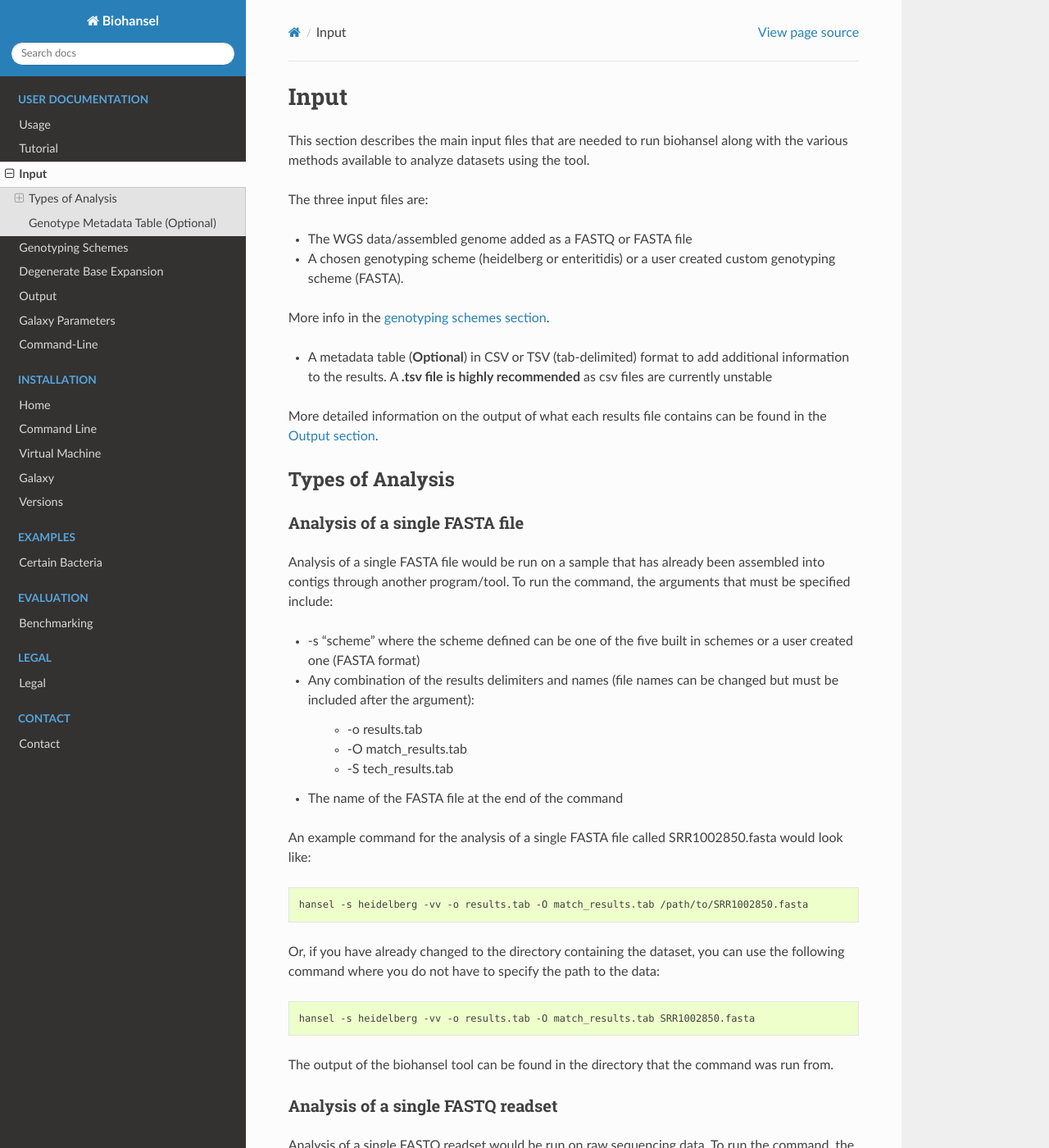
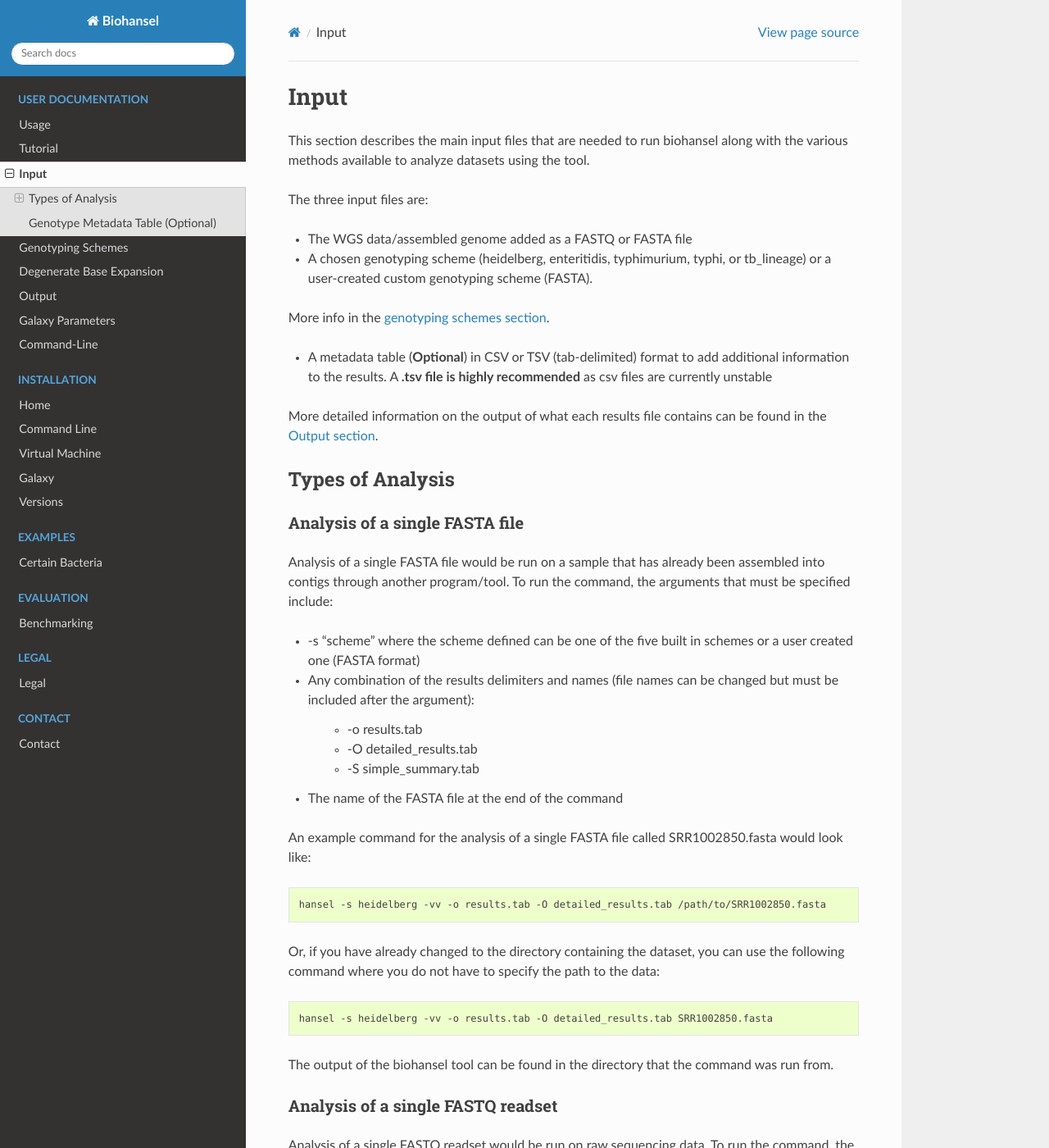
Before and after one commit to phac-nml/biohansel, a Sphinx documentation site: the page built from docs/source/user-docs/input.rst, in a window 1280 px wide and 1400 px high. Shown: the whole window at 82% size. Built offline with Sphinx 7.4.7 and the Read the Docs theme 2.0.0, drawn with Linux system fonts in a browser that asks for light colours; some of the changed text lies outside the part shown.

Commit message:
Update input.rst
Update to output file names and list of available schemes

```diff
--- a/docs/source/user-docs/input.rst
+++ b/docs/source/user-docs/input.rst
@@ -8,7 +8,7 @@ The three input files are:
 
 - The WGS data/assembled genome added as a FASTQ or FASTA file
 
-- A chosen genotyping scheme (heidelberg or enteritidis) or a user created custom genotyping scheme (FASTA).
+- A chosen genotyping scheme (heidelberg, enteritidis, typhimurium, typhi, or tb_lineage) or a user-created custom genotyping scheme (FASTA).
 More info in the `genotyping schemes section <genotyping_schemes.html>`_.
 
 - A metadata table (**Optional**) in CSV or TSV (tab-delimited) format to add additional information to the results. A **.tsv file is highly recommended** as csv files are currently unstable
@@ -30,8 +30,8 @@ through another program/tool. To run the command, the arguments that must be spe
 - Any combination of the results delimiters and names (file names can be changed but must be included after the argument):
 
     - -o results.tab
-    - -O match_results.tab
-    - -S tech_results.tab
+    - -O detailed_results.tab
+    - -S simple_summary.tab
 
 - The name of the FASTA file at the end of the command
 
@@ -39,14 +39,14 @@ An example command for the analysis of a single FASTA file called SRR1002850.fas
 
 .. code-block:: bash
 
-    hansel -s heidelberg -vv -o results.tab -O match_results.tab /path/to/SRR1002850.fasta
+    hansel -s heidelberg -vv -o results.tab -O detailed_results.tab /path/to/SRR1002850.fasta
 
 Or, if you have already changed to the directory containing the dataset, you can use the following
 command where you do not have to specify the path to the data:
 
 .. code-block:: bash
 
-    hansel -s heidelberg -vv -o results.tab -O match_results.tab SRR1002850.fasta
+    hansel -s heidelberg -vv -o results.tab -O detailed_results.tab SRR1002850.fasta
 
 The output of the biohansel tool can be found in the directory that the command was run from.
 
@@ -62,8 +62,8 @@ Analysis of a single FASTQ readset would be run on raw sequencing data. To run t
 - Any combination of the results delimiters and names (file names can be changed but must be included after the argument):
 
     - -o results.tab
-    - -O match_results.tab
-    - -S tech_results.tab
+    - -O detailed_results.tab
+    - -S simple_summary.tab
 
 - The name of the FASTQ file(s) at the end of the command
     - For single-end reads include the one file
@@ -73,14 +73,14 @@ An example command for the analysis of a single single-end reads run dataset wou
 
 .. code-block:: bash
 
-    hansel -s heidelberg -vv -t 4 -o results.tab -O match_results.tab SRR5646583.fastqsanger
+    hansel -s heidelberg -vv -t 4 -o results.tab -O detailed_results.tab SRR5646583.fastqsanger
 
 
 An example command for the analysis of a single paired-end reads run dataset would look like:
 
 .. code-block:: bash
 
-    hansel -s heidelberg -vv -t 4 -o results.tab -O match_results.tab -p SRR5646583_forward.fastqsanger SRR5646583_reverse.fastqsanger
+    hansel -s heidelberg -vv -t 4 -o results.tab -O detailed_results.tab -p SRR5646583_forward.fastqsanger SRR5646583_reverse.fastqsanger
 
 
 Analysis of all FASTA/FASTQ files in a directory
@@ -101,8 +101,8 @@ Analysis of all of the sequencing files in a directory must include following th
 - Any combination of the results delimiters and names (file names can be changed but must be included after the argument):
 
     - -o results.tab
-    - -O match_results.tab
-    - -S tech_results.tab
+    - -O detailed_results.tab
+    - -S simple_summary.tab
 
 - -D /path/to/directory_with_data
 
@@ -115,7 +115,7 @@ An example of a general command for the analysis of a directory of FASTA/FASTQ f
 
 .. code-block:: bash
 
-    hansel -s heidelberg -vv --threads <n_cpu> -o results.tab -O match_results.tab -D /path/to/fastas_or_fastqs/
+    hansel -s heidelberg -vv --threads <n_cpu> -o results.tab -O detailed_results.tab -D /path/to/fastas_or_fastqs/
 
 The chosen output files can be found in the directory that the command was run from or that was specified in the output
 names and it will contain data from each of the analyzed files run by biohansel.
@@ -125,7 +125,7 @@ I could cd to my user folder and run the following command:
 
 .. code-block:: bash
 
-    hansel -s heidelberg -vv --threads 1 -o results.tab -O match_results.tab -D data/
+    hansel -s heidelberg -vv --threads 1 -o results.tab -O detailed_results.tab -D data/
 
 
 Genotype Metadata Table (Optional)
@@ -143,7 +143,7 @@ A command that incorporates the -M command for analysis would be structured foll
 
 .. code-block:: bash
 
-    hansel -s heidelberg -M <metadata_scheme.tsv> -vv -o results.tab -O match_results.tab <data>
+    hansel -s heidelberg -M <metadata_scheme.tsv> -vv -o results.tab -O detailed_results.tab <data>
 
 
 The biohansel results table will be joined with the genotype metadata table based if a genotype on the metadata
@@ -166,9 +166,9 @@ Example metadata table (called metadata.tsv):
 
 ***When naming a metadata table make sure there are no spaces or parentheses and that its extension is .tsv or the analysis may fail.***
 
-The added metadata will appear at then end of the results.tab and the tech_results.tab files.
+The added metadata will appear at then end of the results.tab and the simple_summary.tab files.
 
-Example: tech_results.tab without metadata added:
+Example: simple_summary.tab without metadata added:
 
 +----------+-----------+-----------+------------+
 | sample   | subtype   | qc_status | qc_message |
@@ -177,7 +177,7 @@ Example: tech_results.tab without metadata added:
 +----------+-----------+-----------+------------+
 
 
-Example: tech_results.tab with metadata:
+Example: simple_summary.tab with metadata:
 
 +----------+-----------+-----------+------------+-------+--------+----------+
 | sample   | subtype   | qc_status | qc_message | Clade | Source | Symptoms |
```
